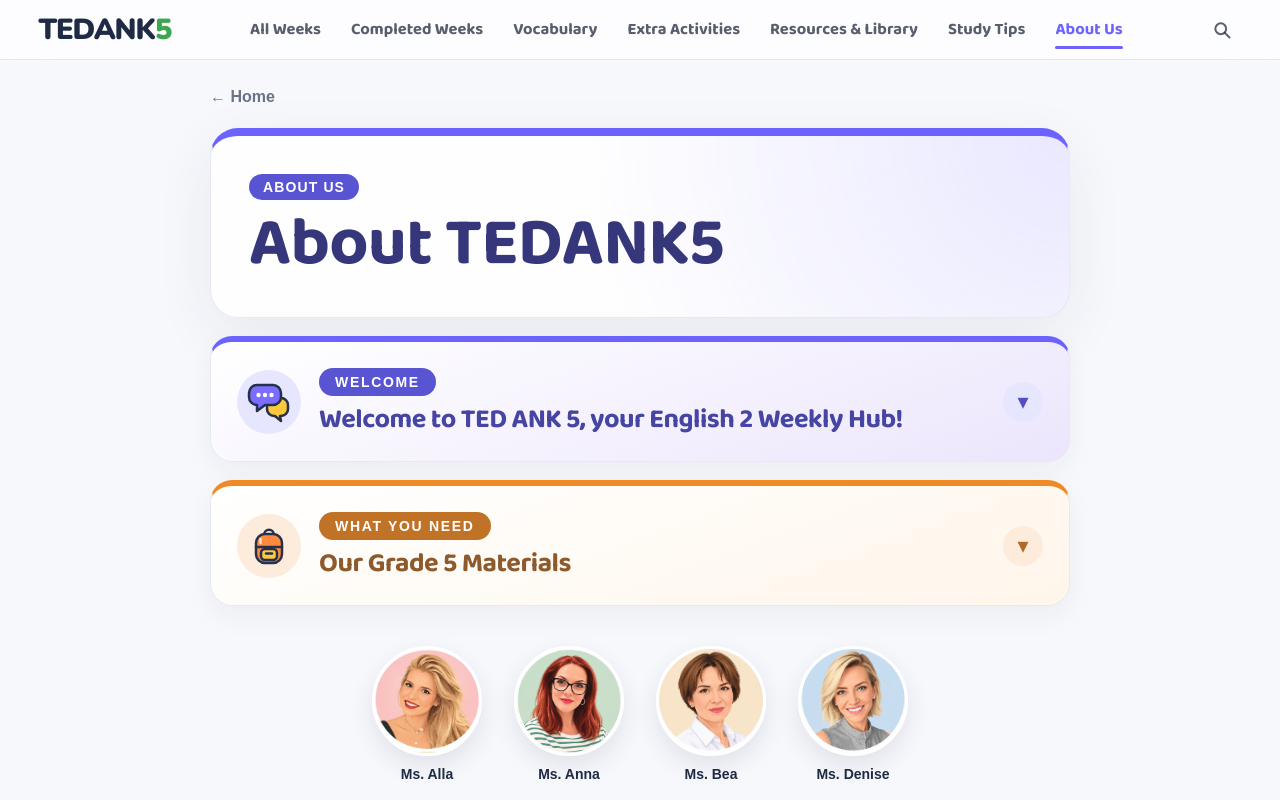
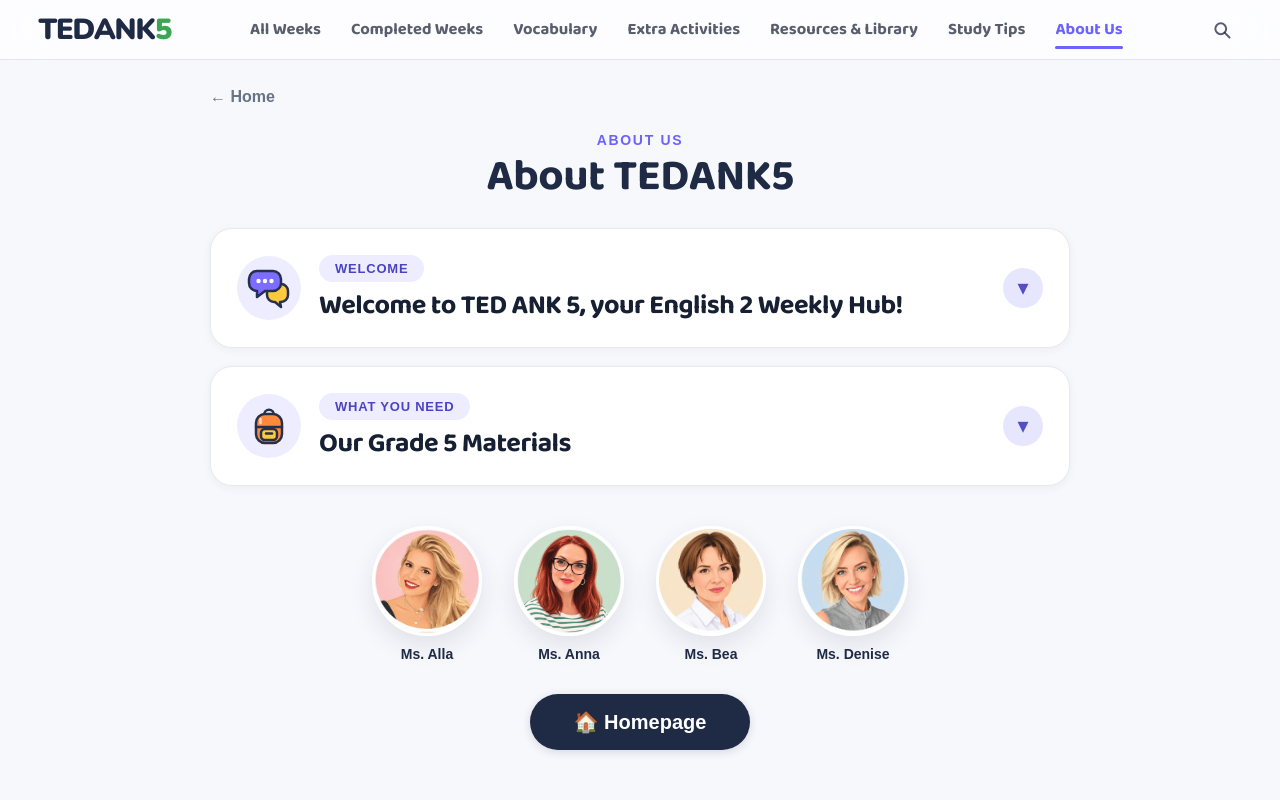
Before and after one commit to dlangaro-ai/englishweeklyhub, a Next.js app: page /about in a window 1280 px wide. Shown: the top 800 px of the page. Built offline with nearby package versions, Linux system fonts and the light colour scheme.

Commit message:
layout page

```diff
--- a/app/globals.css
+++ b/app/globals.css
@@ -4016,3 +4016,162 @@ div.weekTile.isSoon:hover {
 }
 
 .weekTileSection .weekTileGrid { margin-top: 14px; }
+
+/* ── One calm look for every page ──────────────────────────────────────────
+   Every page now looks like the landing page: a centred navy title, white
+   cards with a thin border, and purple as the only accent colour (green stays
+   for "open"). The old per-page colours — pink Vocabulary, orange Activities,
+   blue Resources, teal Study Tips and so on — are switched off here, so no
+   page is more colourful than another. */
+
+/* 1. every old colour variable becomes the one accent */
+.simpleWeekHero.heroGreen,
+.simpleWeekHero.heroYellow,
+.simpleWeekHero.heroPink,
+.simpleWeekHero.heroOrange,
+.simpleWeekHero.heroBlue,
+.simpleWeekHero.heroPurple,
+.simpleWeekHero.heroTeal,
+.infoCardBooks,
+.infoCardHomework,
+.infoCard.skillsFolder,
+.infoCardLibrary,
+.materialsCard,
+.activityCard:nth-child(n),
+.weekCard:nth-child(n) { --tint: var(--accent); }
+
+.materialsItem:nth-child(n),
+.tipCard:nth-child(n),
+.vocabRow.resBlue, .vocabRow.resSun, .vocabRow.resPink, .vocabRow.resPurple,
+.resourceCard.resBlue, .resourceCard.resSun, .resourceCard.resPink, .resourceCard.resPurple,
+.weekResource.resBlue, .weekResource.resSun, .weekResource.resPink, .weekResource.resPurple { --res: var(--accent); }
+
+/* 2. page headings: no coloured card, just a centred title like the landing page */
+.weekHero.simpleWeekHero {
+  display: block;
+  padding: 4px 0 10px;
+  border: 0;
+  border-radius: 0;
+  background: none;
+  box-shadow: none;
+  text-align: center;
+}
+
+.simpleWeekHero .eyebrow {
+  display: block;
+  margin: 0 0 6px;
+  padding: 0;
+  background: none;
+  color: var(--accent);
+  font-size: 14px;
+  letter-spacing: 0.12em;
+}
+
+.simpleWeekHero h1 {
+  color: var(--navy);
+  font-size: clamp(30px, 4.4vw, 44px);
+  line-height: 1.05;
+  letter-spacing: -0.01em;
+}
+
+.simpleWeekHero .unitLabel {
+  display: block;
+  margin: 10px 0 0;
+  padding: 0;
+  background: none;
+  color: var(--muted);
+  font-size: 17px;
+  font-weight: 400;
+  letter-spacing: 0;
+}
+
+.skillHero {
+  flex-direction: column;
+  gap: 6px;
+  padding: 4px 0 10px;
+  text-align: center;
+}
+
+.skillHero .skillIcon { display: none; }
+.skillHero h1 { color: var(--navy); font-size: clamp(30px, 4.4vw, 44px); line-height: 1.05; }
+
+/* 3. cards: white, thin border, soft shadow, no coloured edges or tints */
+.infoCard,
+.aboutCard,
+.materialsCard,
+.tipsIntro,
+.activityFootnote,
+.activityCard,
+.tipCard,
+.materialsItem,
+.vocabRow,
+.resourceCard,
+.weekResource {
+  border: 1px solid var(--line);
+  border-radius: 22px;
+  background: #fff;
+  box-shadow: 0 2px 10px rgba(28, 36, 67, 0.05);
+}
+
+.activityFootnote { border-style: solid; }
+
+.infoCard h2,
+.tipBody h2 { color: var(--ink); }
+
+.infoLabel {
+  background: var(--accent-soft);
+  color: #4b43c4;
+  font-size: 13px;
+  font-weight: 800;
+  letter-spacing: 0.06em;
+}
+
+.infoIcon { background: var(--accent-soft); }
+
+.tipNumber {
+  background: var(--accent-soft);
+  box-shadow: none;
+  color: #4b43c4;
+}
+
+.tipStep {
+  border: 1px solid var(--line);
+  background: #fafbfd;
+}
+
+/* the line along the bottom of a week card, e.g. "2 activities →" */
+.weekTileFooter {
+  margin-top: auto;
+  padding-top: 10px;
+  color: var(--accent);
+  font-size: 15px;
+  font-weight: 800;
+}
+
+/* the last few loud spots: the Remember box, the tilted quote notes and the
+   activity count button all use the same soft purple / white as everything else */
+.tipsRemember {
+  border: 1px solid var(--line);
+  background: var(--accent-soft);
+  box-shadow: none;
+  color: var(--ink);
+}
+
+.tipsRememberLabel {
+  background: #fff;
+  color: #4b43c4;
+}
+
+.tipQuote:nth-child(n) {
+  --note: var(--accent);
+  border: 1px solid var(--line);
+  border-radius: 18px;
+  background: #fff;
+  box-shadow: 0 2px 10px rgba(28, 36, 67, 0.05);
+  transform: none;
+}
+
+.tipQuote blockquote { color: var(--navy); }
+
+.activityCountButton { background: var(--accent); }
+.activityCountNumber { color: var(--accent); }
```
Also changed, not shown: app/extra-activities/page.tsx (+19 -24 lines), components/WeekCard.tsx (+10 -2 lines).
